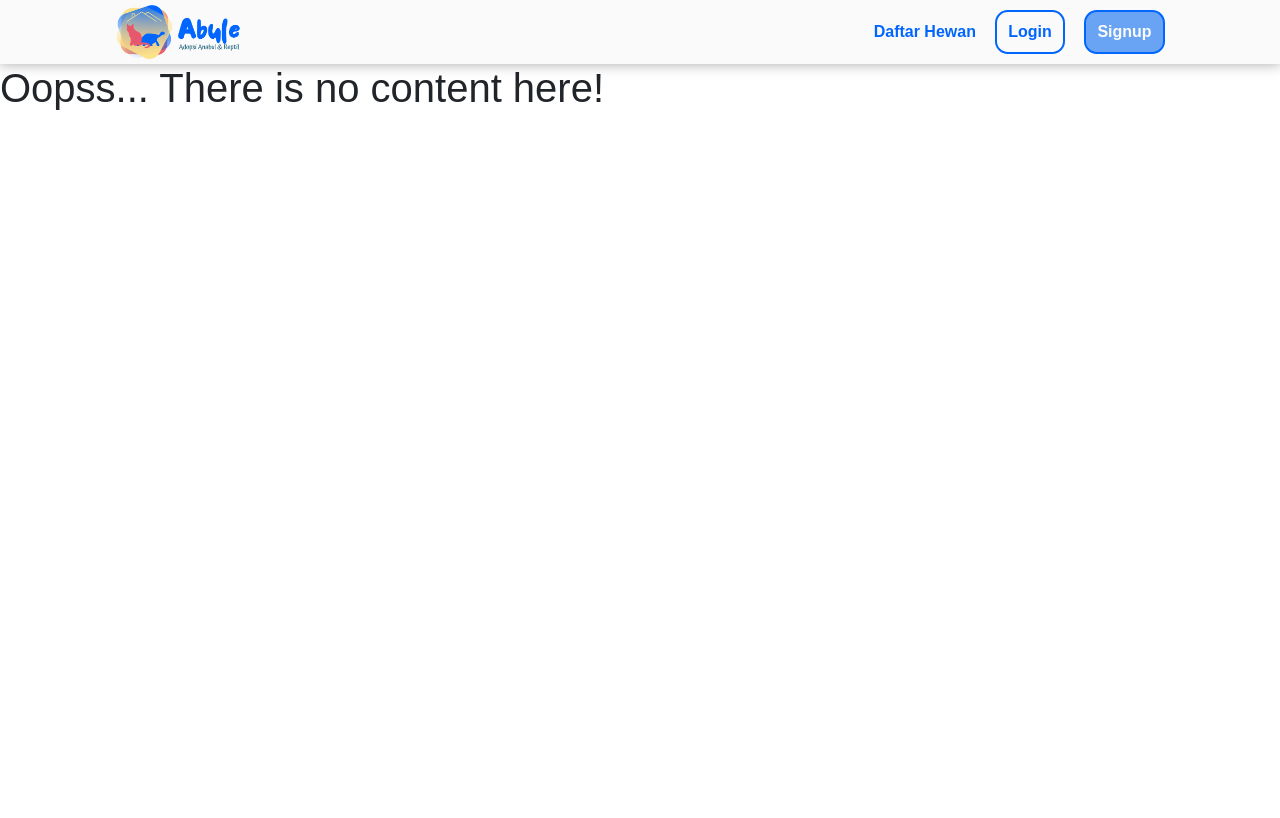
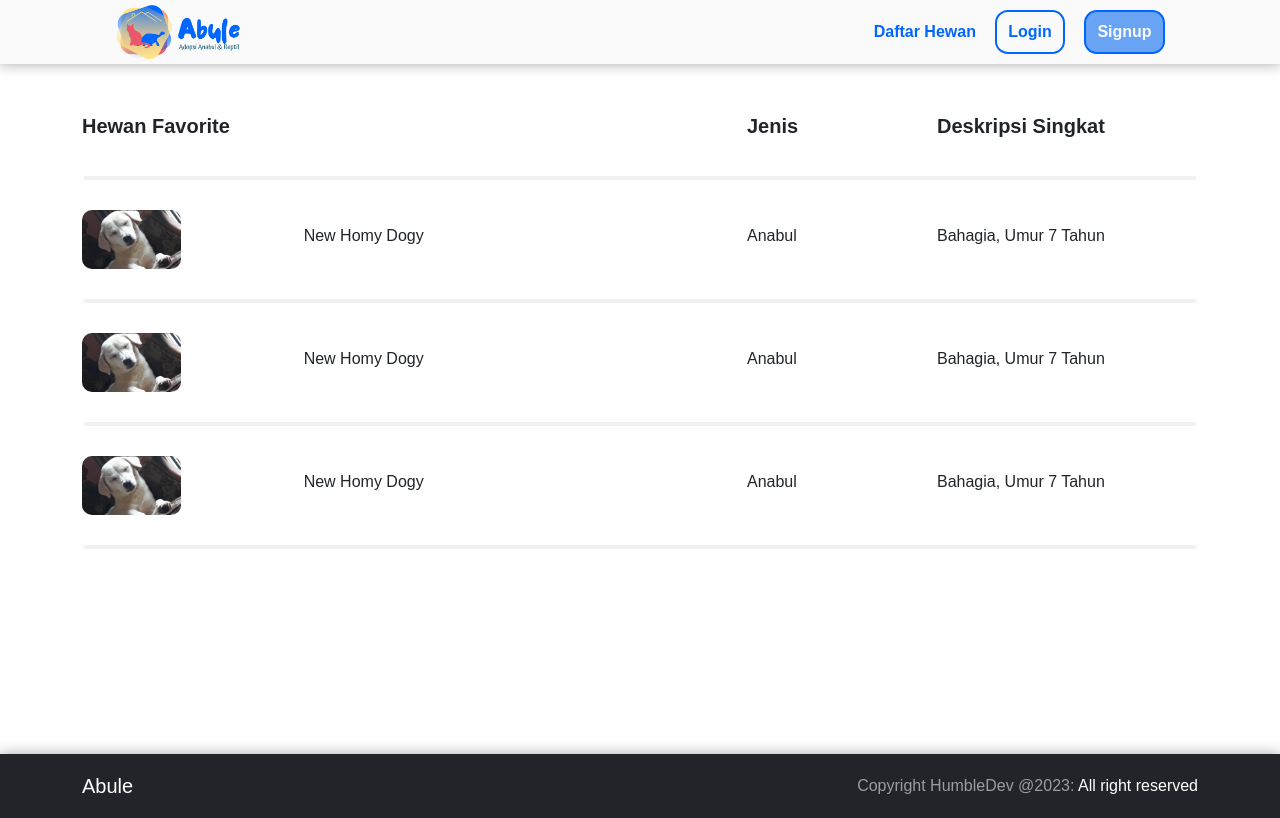
Before and after one commit to Utility-Solution-Technology/hibah-hewan-apps-frontend, a React (Create React App) app: page /favorite in a window 1280 px wide. Built offline with nearby package versions, Linux system fonts and the light colour scheme.

Commit message:
Favorite Pages  - Data Dummy

```diff
--- a/src/App.jsx
+++ b/src/App.jsx
@@ -6,6 +6,7 @@ import Home from './pages/Home';
 import Register from './pages/Register';
 import Login from './pages/Login';
 import Detail from './pages/Detail';
+import Favorite from './pages/Favorite';
 import HibahkanHewan from './pages/HibahkanHewan';
 
 function App() {
@@ -19,6 +20,8 @@ function App() {
           <Route path="hibah-hewan" element={<HibahkanHewan />} />
           <Route path="*" element={<NoPage />} />
           <Route path="detail" element={<Detail />} />
+          <Route path="favorite" element={<Favorite />} />
+
         </Route>
       </Routes>
     </BrowserRouter>
--- a/src/components/Footer.jsx
+++ b/src/components/Footer.jsx
@@ -7,11 +7,11 @@ function Footer() {
     <div className="footer">
       <Navbar className="mt-5" bg="dark" variant="dark">
         <Container>
-          <Navbar.Brand href="#home">Adoption Animal</Navbar.Brand>
+          <Navbar.Brand href="#home">Abule</Navbar.Brand>
           <Navbar.Toggle />
           <Navbar.Collapse className="justify-content-end">
             <Navbar.Text>
-              Copyright @2023: <a href="#login" className="text-decoration-none">All right reserved</a>
+              Copyright HumbleDev @2023: <a href="#login" className="text-decoration-none">All right reserved</a>
             </Navbar.Text>
           </Navbar.Collapse>
         </Container>
--- /dev/null
+++ b/src/components/favorite/DataFavorite.jsx
@@ -0,0 +1,32 @@
+import React from 'react';
+import Divider from '../Divider';
+
+function DataFavorite() {
+  return (
+    <div className="dataFavorite">
+      <div className="container">
+        <div className="row align-items-center">
+          <div className="col">
+            <div className="row align-items-center">
+              <div className="col-4">
+                <img className="img-data d-block w-50" src={`${process.env.PUBLIC_URL}/images/hewan/hewan2.png`} alt="" />
+              </div>
+              <div className="col">
+                <h3 className="dataHewan">New Homy Dogy</h3>
+              </div>
+            </div>
+          </div>
+          <div className="col-2">
+            <h3 className="jenisHewan">Anabul</h3>
+          </div>
+          <div className="col-3">
+            <h3 className="deskHewan">Bahagia, Umur 7 Tahun</h3>
+          </div>
+        </div>
+        <Divider />
+      </div>
+    </div>
+  );
+}
+
+export default DataFavorite;
--- /dev/null
+++ b/src/components/favorite/FilterFavorite.jsx
@@ -0,0 +1,25 @@
+import React from 'react';
+import Divider from '../Divider';
+
+function listFavorite() {
+  return (
+    <div className="listFavorite">
+      <div className="container">
+        <div className="row align-items-center">
+          <div className="col">
+            <h3 className="listFav">Hewan Favorite</h3>
+          </div>
+          <div className="col-2">
+            <h3 className="jenisFav">Jenis</h3>
+          </div>
+          <div className="col-3">
+            <h3 className="deskFav">Deskripsi Singkat</h3>
+          </div>
+        </div>
+        <Divider />
+      </div>
+    </div>
+  );
+}
+
+export default listFavorite;
--- /dev/null
+++ b/src/pages/Favorite.jsx
@@ -0,0 +1,20 @@
+import React from 'react';
+import Footer from '../components/Footer';
+import FilterFavorite from '../components/favorite/FilterFavorite';
+import DataFavorite from '../components/favorite/DataFavorite';
+
+function Favorite() {
+  return (
+    <>
+      <main>
+        <FilterFavorite />
+        <DataFavorite />
+        <DataFavorite />
+        <DataFavorite />
+      </main>
+      <Footer />
+    </>
+  );
+}
+
+export default Favorite;
--- /dev/null
+++ b/src/style/favorite.scss
@@ -0,0 +1,42 @@
+@mixin favorite{
+  .listFavorite{
+    margin-top: 50px;
+
+    .listFav{
+      font-weight: 600;
+      font-size: 20px;
+
+    }
+
+    .jenisFav{
+      font-weight: 600;
+      font-size: 20px;
+
+    }
+
+    .deskFav{
+      font-weight: 600;
+      font-size: 20px;
+
+    }
+  }
+
+  .dataFavorite{
+
+    .img-data{
+      border-radius: 10px;
+      max-width: 300px;
+      max-height: 300px;
+    }
+    .dataHewan{
+      font-size: 16px;
+    }
+    .jenisHewan{
+      font-size: 16px;
+    }
+    .deskHewan{
+      font-size: 16px;
+    }
+
+  }
+}
--- a/src/style/style.scss
+++ b/src/style/style.scss
@@ -4,6 +4,7 @@
 @import 'home';
 @import 'detail';
 @import 'upload';
+@import 'favorite';
 
 @mixin box-shadow($bs-config) {
   box-shadow: $bs-config;
@@ -30,6 +31,7 @@ main {
 
 @include home;
 @include detail;
+@include favorite;
 
 .divider{
   margin-top: 30px;
```
